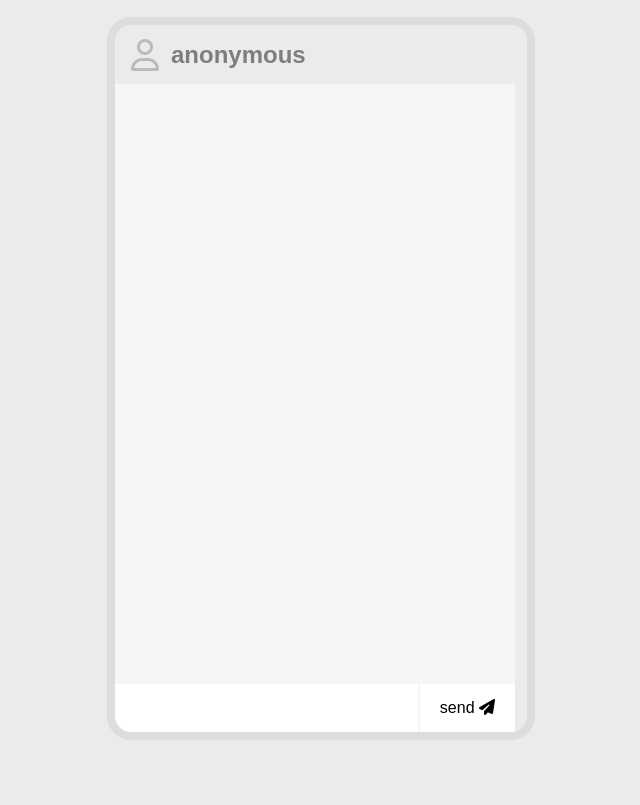
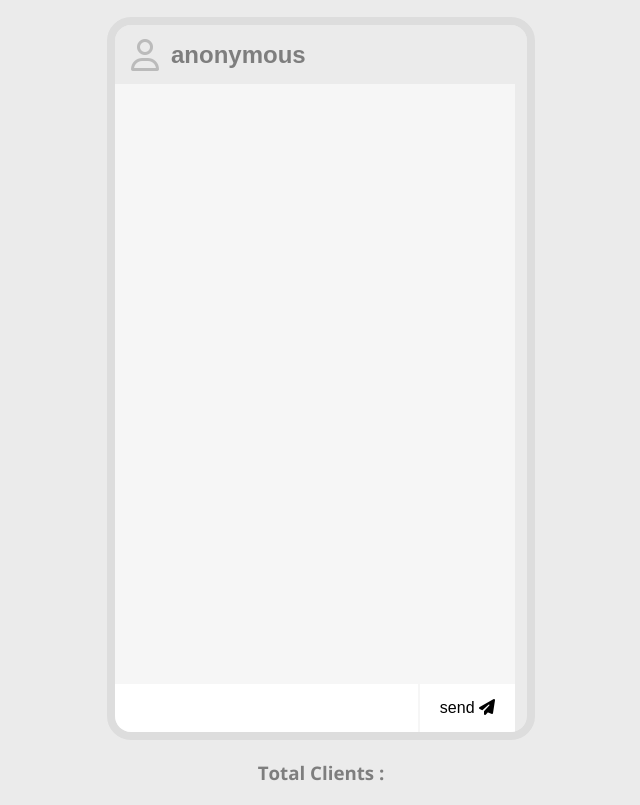
Before and after one commit to PranitPatil03/simple-chat-app, a website: page public/index.html in a window 1280 px wide. Shown: the part 66-871 px from the top of the page, without its empty margins (319-959 px from the left). Before the commit the page ends 846 px from the top, so only its background shows below. Drawn offline with nearby package versions, Linux system fonts and the light colour scheme; no server answers.

Commit message:
Total Clients Error Fixed ✅

```diff
--- a/public/index.html
+++ b/public/index.html
@@ -42,7 +42,7 @@
         </button>
       </form>
     </div>
-    <h3 class="client-total" id="client-total"></h3>
+    <h3 class="client-total" id="client-total">Total Clients :</h3>
     <script src="/socket.io/socket.io.js"></script>
     <script src="https://cdn.jsdelivr.net/npm/moment@2.30.1/moment.min.js"></script>
     <script src="./main.js"></script>
```
